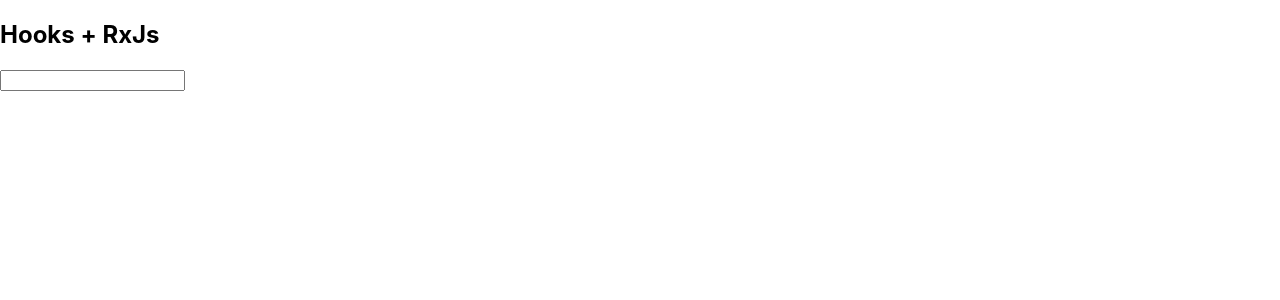
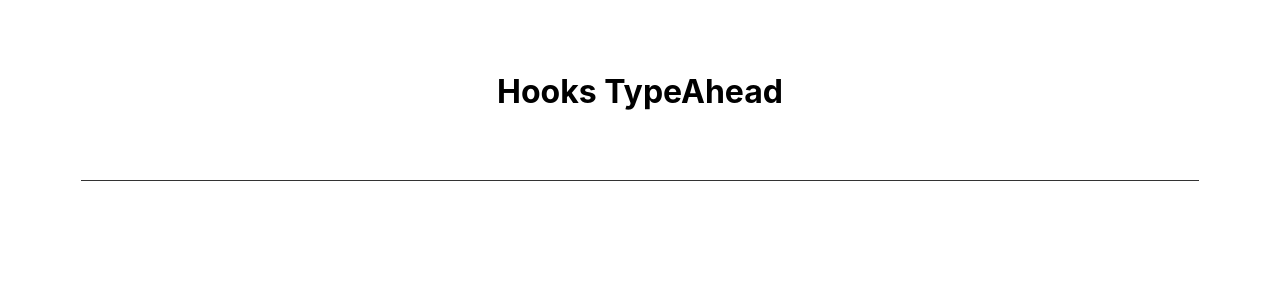
Before and after one commit to featherart/hooks-typeahead, a React (Create React App) app: page / in a window 1280 px wide. Shown: the top 300 px of the page. Built offline with nearby package versions, Linux system fonts and the light colour scheme.

Commit message:
make it perty

```diff
--- a/src/App.js
+++ b/src/App.js
@@ -1,67 +1,11 @@
-import React, { useEffect, useState, useRef } from 'react'
-
-const baseApiUrl = 'https://jsonplaceholder.typicode.com/todos/'
+import React from 'react'
+import { TypeAhead } from './TypeAhead'
 
 function App() {
-  function useEffectOnce(cb) {
-    const didRun = useRef(false)
-    useEffect(() => {
-      if (!didRun.current) {
-        cb()
-        didRun.current = true
-      }
-    })
-  }
-
-  useEffectOnce(() => {
-    setData(JSON.parse(localStorage.getItem('dataSet')))
-  })
-
-  // allows use to get and set the value of param
-  const [param, setParam] = useState('')
-  // allows use to get and set the value of data
-  const [data, setData] = useState({})
-  const [loading, setLoading] = useState(false)
-
-  const [dataSet, setDataSet] = useState({})
-
-  const fetchData = param => {
-    setLoading(true)
-    console.log(param)
-    const url = `${baseApiUrl}${param}`
-    return fetch(url, {
-      headers: {
-        'Access-Control-Allow-Origin': '*'
-      }
-    })
-      .then(response => {
-        setLoading(false)
-        return response.json()
-      })
-      .then(data => setData(data))
-  }
-
-  // response to a change in the value of param
-  useEffect(
-    () => {
-      // if param length is greater than 1 character
-      if (param.length) {
-        const newData = fetchData(param)
-      }
-    },
-    [param]
-  )
-
   return (
     <div className="App">
-      <h2>Hooks + RxJs</h2>
-      <input defaultValue={param} onChange={e => setParam(e.target.value)} />
-      {loading && <div> U FART? </div>}
-      {data &&
-        <div>
-          <input type="checkbox" checked={data.completed} />
-          {data.title}
-        </div>}
+      <h1>Hooks TypeAhead</h1>
+      <TypeAhead />
     </div>
   )
 }
--- /dev/null
+++ b/src/Loading.js
@@ -0,0 +1,7 @@
+import React from 'react'
+
+export const Loading = () =>
+<div>
+  <h1>Loading ...</h1>
+  <img src='/swings.gif' />
+</div>
--- /dev/null
+++ b/src/TypeAhead.js
@@ -0,0 +1,50 @@
+import React, { useEffect, useState } from 'react'
+import { Loading } from './Loading'
+
+//const baseApiUrl = 'https://jsonplaceholder.typicode.com/todos/'
+const baseApiUrl = 'https://any-api.com:8443/http://xkcd.com/'
+
+export const TypeAhead = () => {
+  // allows use to get and set the value of param
+  const [param, setParam] = useState('')
+  // allows use to get and set the value of data
+  const [data, setData] = useState({})
+  const [loading, setLoading] = useState(false)
+
+  const fetchData = param => {
+    setLoading(true)
+    const url = `${baseApiUrl}${param}/info.0.json`
+    return fetch(url, {
+      headers: {
+        'Access-Control-Allow-Origin': '*'
+      }
+    })
+      .then(response => {
+        setLoading(false)
+        return response.json()
+      })
+      .then(data => setData(data))
+  }
+
+  // response to a change in the value of param
+  useEffect(
+    () => {
+      // if param length is greater than 1 character
+      if (param.length) {
+        const newData = fetchData(param)
+      }
+    },
+    [param]
+  )
+
+  return (
+    <div className='typeahead-container'>
+      <input defaultValue={param} onChange={e => setParam(e.target.value)} />
+      {loading && <Loading />}
+      {!loading && data &&
+        <div>
+          <img src={data.img} />
+        </div>}
+    </div>
+  )
+}
--- a/src/index.css
+++ b/src/index.css
@@ -5,9 +5,28 @@ body {
     sans-serif;
   -webkit-font-smoothing: antialiased;
   -moz-osx-font-smoothing: grayscale;
+  padding: 5ch;
 }
 
 code {
   font-family: source-code-pro, Menlo, Monaco, Consolas, "Courier New",
     monospace;
 }
+
+input {
+  border: 0;
+  border-bottom: 1px solid #333;
+  margin-bottom: 10ch;
+  outline: none;
+}
+
+h1 {
+  text-align: center;
+}
+
+.typeahead-container {
+  padding: 3ch;
+  display: flex;
+  flex-direction: column;
+  justify-content: flex-start;
+}
```
Also changed, not shown: public/swings.gif (added), 1 other file (tests, documents, lock files or other folders).
